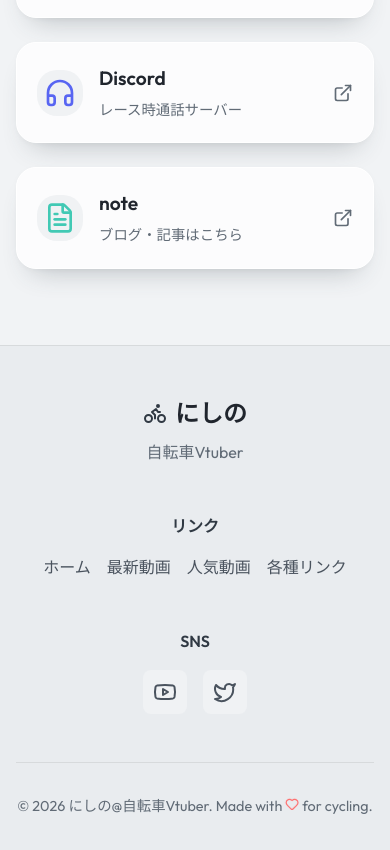
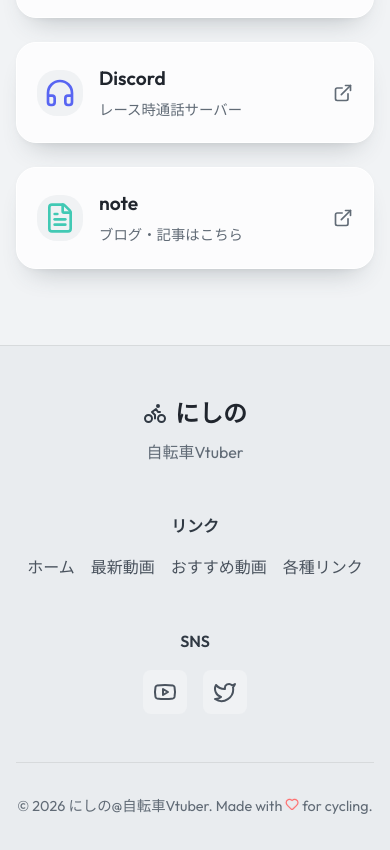
Before and after one commit to Nishino-cyclist/nishino-cyclist-site, a React (Vite) app: page / in a window 390 px wide. Shown: the part 5891-6741 px from the top of the page. Built offline with nearby package versions, Linux system fonts and the light colour scheme; no server answers.

Commit message:
Fix featured navigation and mobile menu accessibility

```diff
--- a/src/components/Footer.jsx
+++ b/src/components/Footer.jsx
@@ -29,7 +29,7 @@
                         <ul className="footer__links-list">
                             <li><a href="#home">ホーム</a></li>
                             <li><a href="#latest">最新動画</a></li>
-                            <li><a href="#popular">人気動画</a></li>
+                            <li><a href="#playlist">おすすめ動画</a></li>
                             <li><a href="#links">各種リンク</a></li>
                         </ul>
                     </div>
--- a/src/components/Header.jsx
+++ b/src/components/Header.jsx
@@ -26,7 +26,7 @@
     const navLinks = [
         { href: '#home', label: 'ホーム' },
         { href: '#latest', label: '最新動画' },
-        { href: '#popular', label: '人気動画' },
+        { href: '#playlist', label: 'おすすめ' },
         { href: '#links', label: 'リンク' }
     ];
 
@@ -70,13 +70,15 @@
                     className="header__mobile-toggle"
                     onClick={() => setIsMobileMenuOpen(!isMobileMenuOpen)}
                     aria-label="メニュー"
+                    aria-expanded={isMobileMenuOpen}
+                    aria-controls="mobile-navigation"
                 >
                     {isMobileMenuOpen ? <X /> : <Menu />}
                 </button>
             </div>
 
             {/* モバイルメニュー */}
-            <div className={`header__mobile-menu ${isMobileMenuOpen ? 'header__mobile-menu--open' : ''}`}>
+            <div id="mobile-navigation" inert={!isMobileMenuOpen} className={`header__mobile-menu ${isMobileMenuOpen ? 'header__mobile-menu--open' : ''}`}>
                 <nav className="header__mobile-nav">
                     <ul className="header__mobile-nav-list">
                         {navLinks.map((link) => (
```
